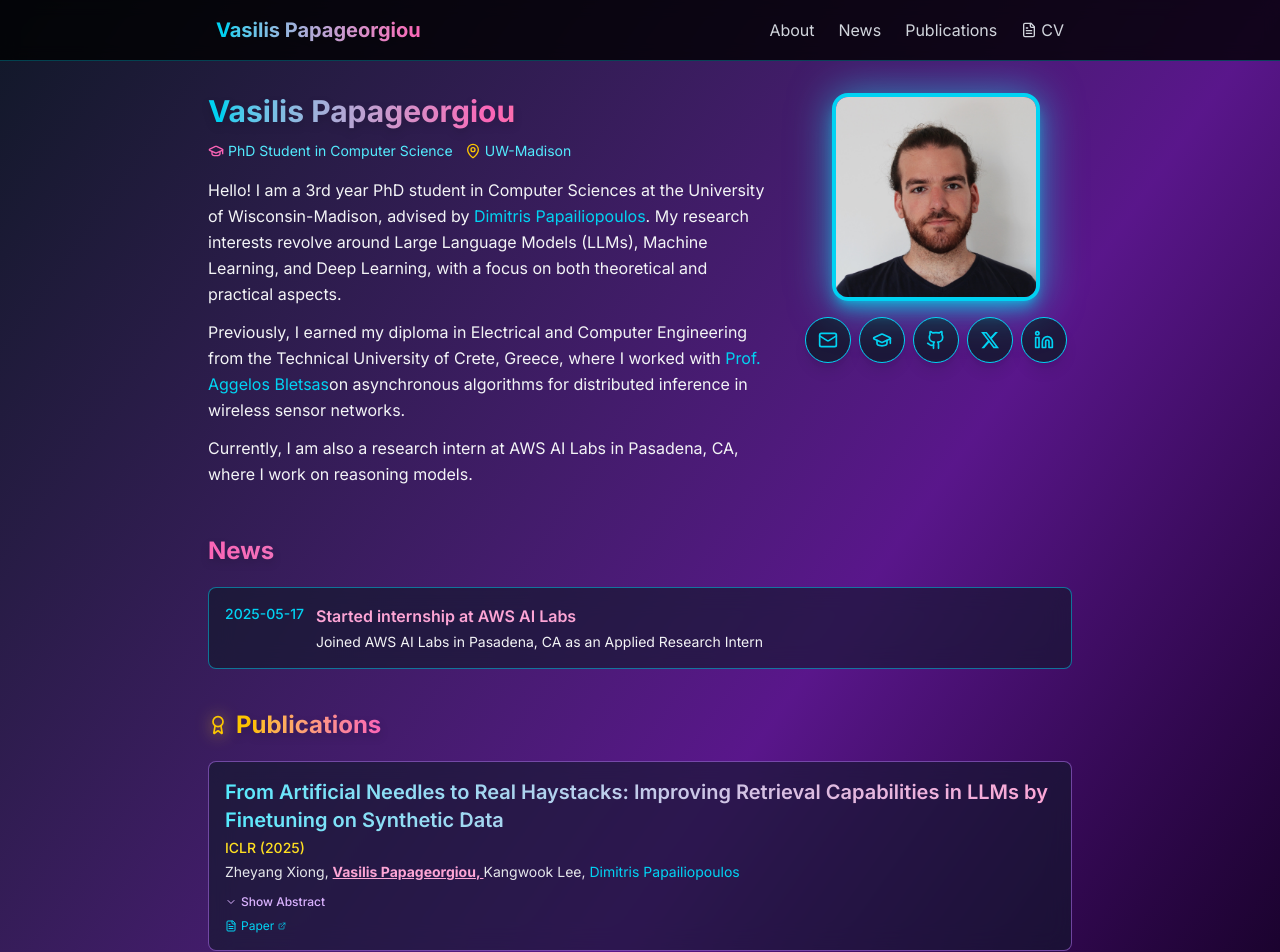
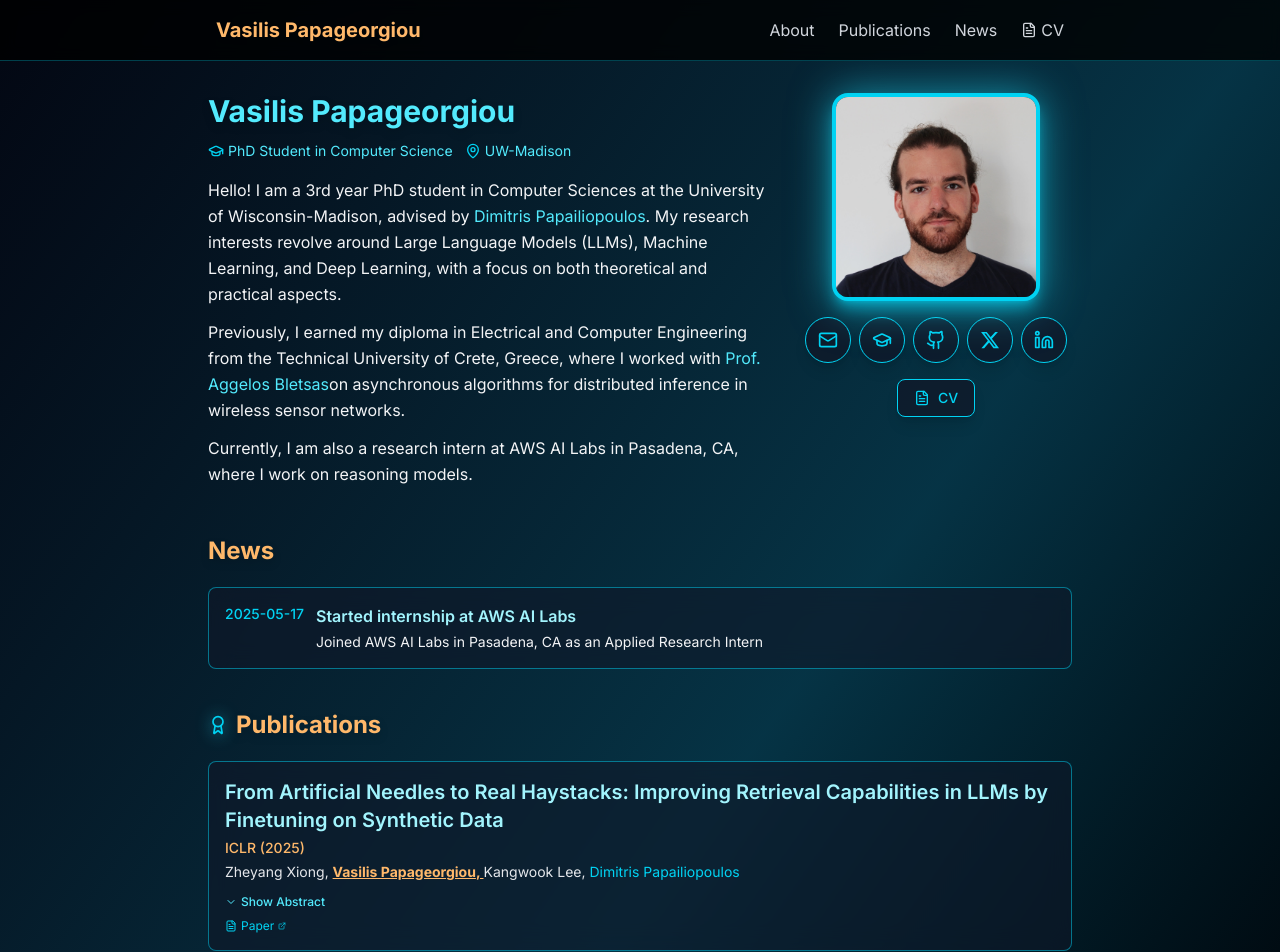
Before and after one commit to v-papageorgiou/v-papageorgiou.github.io, a Next.js app: page / in a window 1280 px wide. Shown: the top 952 px of the page. Built offline with nearby package versions, Linux system fonts and the light colour scheme.

Commit message:
color updating

```diff
--- a/src/app/page.tsx
+++ b/src/app/page.tsx
@@ -59,7 +59,7 @@ export default function Home() {
     setExpandedAbstracts(newExpanded);
   };
   return (
-    <div className="min-h-screen bg-black bg-gradient-to-br from-gray-900 via-purple-900 to-black">
+    <div className="min-h-screen bg-black bg-gradient-to-br from-gray-950 via-cyan-950 to-black">
       {/* Header */}
       <Navigation />
 
@@ -68,16 +68,16 @@ export default function Home() {
         <section id="about" className="mb-12">
           <div className="grid grid-cols-1 md:grid-cols-3 gap-6 items-start">
             <div className="md:col-span-2">
-              <h1 className="text-3xl font-bold text-transparent bg-gradient-to-r from-cyan-400 via-pink-400 to-yellow-400 bg-clip-text mb-3 drop-shadow-lg">
+              <h1 className="text-3xl font-bold text-cyan-300 mb-3 drop-shadow-lg">
                 Vasilis Papageorgiou
               </h1>
               <div className="flex items-center space-x-3 text-cyan-300 mb-4 text-sm">
                 <div className="flex items-center space-x-1">
-                  <GraduationCap className="w-4 h-4 text-pink-400" />
+                  <GraduationCap className="w-4 h-4 text-cyan-400" />
                   <span>PhD Student in Computer Science</span>
                 </div>
                 <div className="flex items-center space-x-1">
-                  <MapPin className="w-4 h-4 text-yellow-400" />
+                  <MapPin className="w-4 h-4 text-cyan-400" />
                   <span>UW-Madison</span>
                 </div>
               </div>
@@ -85,13 +85,13 @@ export default function Home() {
               <div className="prose prose-base text-gray-100 text-base leading-relaxed">
                 <p className="mb-3">
                   Hello! I am a 3rd year PhD student in Computer Sciences at the University of Wisconsin-Madison,
-                  advised by <a href={getColleagueLink("Dimitris Papailiopoulos")} className="text-cyan-400 hover:text-pink-400 transition-colors duration-300 hover:drop-shadow-[0_0_8px_rgba(236,72,153,0.8)]">Dimitris Papailiopoulos</a>.
+                  advised by <a href={getColleagueLink("Dimitris Papailiopoulos")} className="text-cyan-300 hover:text-cyan-200 transition-colors duration-300 hover:drop-shadow-[0_0_8px_rgba(34,211,238,0.8)]">Dimitris Papailiopoulos</a>.
                   My research interests revolve around Large Language Models (LLMs), Machine Learning, and Deep Learning,
                   with a focus on both theoretical and practical aspects.
                 </p>
                 <p className="mb-3">
                   Previously, I earned my diploma in Electrical and Computer Engineering from the Technical University of Crete,
-                  Greece, where I worked with <a href={getColleagueLink("Aggelos Bletsas")} className="text-cyan-400 hover:text-pink-400 transition-colors duration-300 hover:drop-shadow-[0_0_8px_rgba(236,72,153,0.8)]">Prof. Aggelos Bletsas</a>
+                  Greece, where I worked with <a href={getColleagueLink("Aggelos Bletsas")} className="text-cyan-300 hover:text-cyan-200 transition-colors duration-300 hover:drop-shadow-[0_0_8px_rgba(34,211,238,0.8)]">Prof. Aggelos Bletsas</a>
                   on asynchronous algorithms for distributed inference in wireless sensor networks.
                 </p>
                 <p className="mb-0">
@@ -103,7 +103,7 @@ export default function Home() {
             {/* Profile Image and Social Links */}
             <div className="flex flex-col items-center">
               <div className="relative mb-4">
-                <div className="w-52 h-52 rounded-2xl overflow-hidden border-4 border-cyan-400 shadow-lg bg-gradient-to-br from-purple-800 to-pink-800 shadow-cyan-400/50 drop-shadow-[0_0_20px_rgba(34,211,238,0.6)]">
+                <div className="w-52 h-52 rounded-2xl overflow-hidden border-4 border-cyan-400 shadow-lg bg-cyan-950 shadow-cyan-400/50 drop-shadow-[0_0_20px_rgba(34,211,238,0.6)]">
                   <Image
                     src="/profile.jpg"
                     alt="Vasilis Papageorgiou"
@@ -124,14 +124,27 @@ export default function Home() {
                       key={link.name}
                       href={link.href}
                       title={link.name}
-                      className="p-3 bg-gray-900/80 rounded-full border border-cyan-400 hover:border-pink-400 hover:bg-purple-900/60 transition-all duration-300 group shadow-lg hover:shadow-pink-400/50 hover:drop-shadow-[0_0_15px_rgba(236,72,153,0.8)]"
+                      className="p-3 bg-gray-900/80 rounded-full border border-cyan-400 hover:border-cyan-300 hover:bg-cyan-950/60 transition-all duration-300 group shadow-lg hover:shadow-cyan-400/50 hover:drop-shadow-[0_0_15px_rgba(34,211,238,0.8)]"
                       target={link.href.startsWith('http') ? '_blank' : undefined}
                       rel={link.href.startsWith('http') ? 'noopener noreferrer' : undefined}
                     >
-                      <Icon className="w-5 h-5 text-cyan-400 group-hover:text-pink-400 transition-colors duration-300" />
+                      <Icon className="w-5 h-5 text-cyan-400 group-hover:text-cyan-300 transition-colors duration-300" />
                     </a>
                   );
                 })}
+              </div>
+
+              {/* CV Button */}
+              <div className="mt-4 flex justify-center">
+                <a
+                  href="/cv.pdf"
+                  className="flex items-center space-x-2 px-4 py-2 bg-gray-900/80 rounded-lg border border-cyan-400 hover:border-cyan-300 hover:bg-cyan-950/60 transition-all duration-300 shadow-lg hover:shadow-cyan-400/50 hover:drop-shadow-[0_0_15px_rgba(34,211,238,0.8)] text-cyan-400 hover:text-cyan-300"
+                  target="_blank"
+                  rel="noopener noreferrer"
+                >
+                  <FileText className="w-4 h-4" />
+                  <span className="text-sm font-medium">CV</span>
+                </a>
               </div>
             </div>
           </div>
@@ -139,15 +152,15 @@ export default function Home() {
 
         {/* News */}
         <section id="news" className="mb-10">
-          <h2 className="text-2xl font-bold text-transparent bg-gradient-to-r from-pink-400 to-cyan-400 bg-clip-text mb-5 drop-shadow-lg">News</h2>
+          <h2 className="text-2xl font-bold text-orange-300 mb-5 drop-shadow-lg">News</h2>
 
           <div className="space-y-3">
             {news.map((item, index) => (
-              <div key={index} className="bg-gray-900/60 backdrop-blur-md rounded-lg p-4 border border-cyan-400/50 hover:border-pink-400 hover:shadow-lg hover:shadow-pink-400/30 transition-all duration-300 hover:drop-shadow-[0_0_15px_rgba(236,72,153,0.4)]">
+              <div key={index} className="bg-gray-900/60 backdrop-blur-md rounded-lg p-4 border border-cyan-400/50 hover:border-cyan-300 hover:shadow-lg hover:shadow-cyan-400/30 transition-all duration-300 hover:drop-shadow-[0_0_15px_rgba(34,211,238,0.4)]">
                 <div className="flex items-start space-x-3">
                   <div className="text-cyan-400 font-medium text-sm min-w-fit">{item.date}</div>
                   <div>
-                    <h3 className="font-semibold text-pink-300 mb-1 text-base">{item.title}</h3>
+                    <h3 className="font-semibold text-cyan-200 mb-1 text-base">{item.title}</h3>
                     <p className="text-gray-100 text-sm">{item.description}</p>
                   </div>
                 </div>
@@ -159,8 +172,8 @@ export default function Home() {
         {/* Publications */}
         <section id="publications" className="mb-10">
           <div className="flex items-center space-x-2 mb-5">
-            <Award className="w-5 h-5 text-yellow-400 drop-shadow-[0_0_8px_rgba(250,204,21,0.8)]" />
-            <h2 className="text-2xl font-bold text-transparent bg-gradient-to-r from-yellow-400 to-pink-400 bg-clip-text drop-shadow-lg">Publications</h2>
+            <Award className="w-5 h-5 text-cyan-400 drop-shadow-[0_0_8px_rgba(34,211,238,0.8)]" />
+            <h2 className="text-2xl font-bold text-orange-300 drop-shadow-lg">Publications</h2>
           </div>
 
           <div className="space-y-4">
@@ -168,16 +181,16 @@ export default function Home() {
               const isExpanded = expandedAbstracts.has(index);
               const formattedAuthors = formatAuthors(pub.authors);
               return (
-                <div key={index} className="bg-gray-900/60 backdrop-blur-md rounded-lg p-4 border border-purple-400/50 hover:border-cyan-400 hover:shadow-lg hover:shadow-cyan-400/30 transition-all duration-300 hover:drop-shadow-[0_0_15px_rgba(34,211,238,0.4)]">
-                  <h3 className="text-xl font-semibold text-transparent bg-gradient-to-r from-cyan-300 to-pink-300 bg-clip-text mb-1">{pub.title}</h3>
-                  <p className="text-yellow-300 font-medium mb-1 text-sm">{pub.venue} ({pub.year})</p>
+                <div key={index} className="bg-gray-900/60 backdrop-blur-md rounded-lg p-4 border border-cyan-400/50 hover:border-cyan-300 hover:shadow-lg hover:shadow-cyan-400/30 transition-all duration-300 hover:drop-shadow-[0_0_15px_rgba(34,211,238,0.4)]">
+                  <h3 className="text-xl font-semibold text-cyan-200 mb-1">{pub.title}</h3>
+                  <p className="text-orange-300 font-medium mb-1 text-sm">{pub.venue} ({pub.year})</p>
                   <p className="text-gray-200 mb-3 text-sm">
                     {formattedAuthors.map((author, i) => (
-                      <span key={i} className={author.name === "Vasilis Papageorgiou" ? "font-bold underline text-pink-300" : ""}>
+                      <span key={i} className={author.name === "Vasilis Papageorgiou" ? "font-bold underline text-orange-300" : ""}>
                         {author.link && author.link !== "#" ? (
                           <a
                             href={author.link}
-                            className="text-cyan-400 hover:text-pink-400 hover:underline transition-colors duration-300 hover:drop-shadow-[0_0_8px_rgba(236,72,153,0.8)]"
+                            className="text-cyan-400 hover:text-cyan-300 hover:underline transition-colors duration-300 hover:drop-shadow-[0_0_8px_rgba(34,211,238,0.8)]"
                             target="_blank"
                             rel="noopener noreferrer"
                           >
@@ -194,7 +207,7 @@ export default function Home() {
                   {/* Abstract Toggle Button */}
                   <button
                     onClick={() => toggleAbstract(index)}
-                    className="flex items-center space-x-1 text-purple-300 hover:text-cyan-400 transition-colors duration-300 mb-2 hover:drop-shadow-[0_0_8px_rgba(34,211,238,0.6)]"
+                    className="flex items-center space-x-1 text-cyan-300 hover:text-cyan-200 transition-colors duration-300 mb-2 hover:drop-shadow-[0_0_8px_rgba(34,211,238,0.6)]"
                   >
                     {isExpanded ? (
                       <ChevronUp className="w-3 h-3" />
@@ -208,7 +221,7 @@ export default function Home() {
 
                   {/* Collapsible Abstract */}
                   {isExpanded && (
-                    <div className="mb-3 p-3 bg-purple-900/40 rounded-lg border-l-4 border-cyan-400 backdrop-blur-sm">
+                    <div className="mb-3 p-3 bg-cyan-950/40 rounded-lg border-l-4 border-cyan-400 backdrop-blur-sm">
                       <p className="text-gray-100 text-xs leading-relaxed">{pub.abstract}</p>
                     </div>
                   )}
@@ -218,7 +231,7 @@ export default function Home() {
                       href={pub.links.paper}
                       target="_blank"
                       rel="noopener noreferrer"
-                      className="flex items-center space-x-1 text-cyan-400 hover:text-pink-400 text-xs transition-colors duration-300 hover:drop-shadow-[0_0_8px_rgba(236,72,153,0.8)]"
+                      className="flex items-center space-x-1 text-cyan-400 hover:text-cyan-300 text-xs transition-colors duration-300 hover:drop-shadow-[0_0_8px_rgba(34,211,238,0.8)]"
                     >
                       <FileText className="w-3 h-3" />
                       <span>Paper</span>
@@ -229,7 +242,7 @@ export default function Home() {
                         href={pub.links.code}
                         target="_blank"
                         rel="noopener noreferrer"
-                        className="flex items-center space-x-1 text-cyan-400 hover:text-pink-400 text-xs transition-colors duration-300 hover:drop-shadow-[0_0_8px_rgba(236,72,153,0.8)]"
+                        className="flex items-center space-x-1 text-cyan-400 hover:text-cyan-300 text-xs transition-colors duration-300 hover:drop-shadow-[0_0_8px_rgba(34,211,238,0.8)]"
                       >
                         <Github className="w-3 h-3" />
                         <span>Code</span>
--- a/src/components/Navigation.tsx
+++ b/src/components/Navigation.tsx
@@ -8,15 +8,15 @@ export default function Navigation() {
 
   const navLinks = [
     { href: '#about', label: 'About' },
+    { href: '#publications', label: 'Publications' },
     { href: '#news', label: 'News' },
-    { href: '#publications', label: 'Publications' },
   ];
 
   return (
     <header className="bg-black/80 backdrop-blur-sm border-b border-cyan-400/30 sticky top-0 z-50">
       <div className="max-w-4xl mx-auto px-6 py-4">
         <nav className="flex justify-between items-center">
-          <h1 className="text-xl font-bold text-transparent bg-gradient-to-r from-cyan-400 to-pink-400 bg-clip-text drop-shadow-lg">Vasilis Papageorgiou</h1>
+          <h1 className="text-xl font-bold text-orange-300 drop-shadow-lg">Vasilis Papageorgiou</h1>
 
           {/* Desktop Navigation */}
           <div className="hidden md:flex space-x-6">
```
Also changed, not shown: public/cv.txt (added), public/google-verification-placeholder.html (added), public/profile-placeholder.txt (added).
